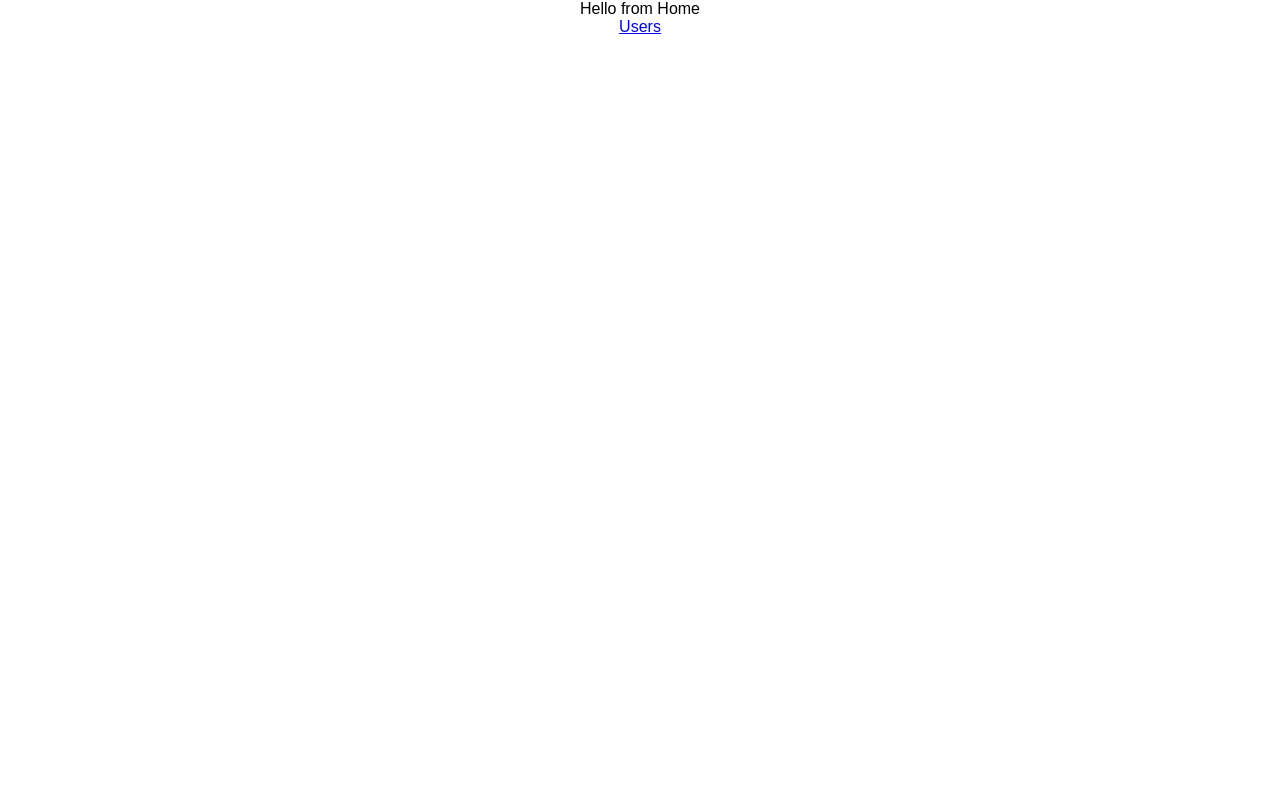
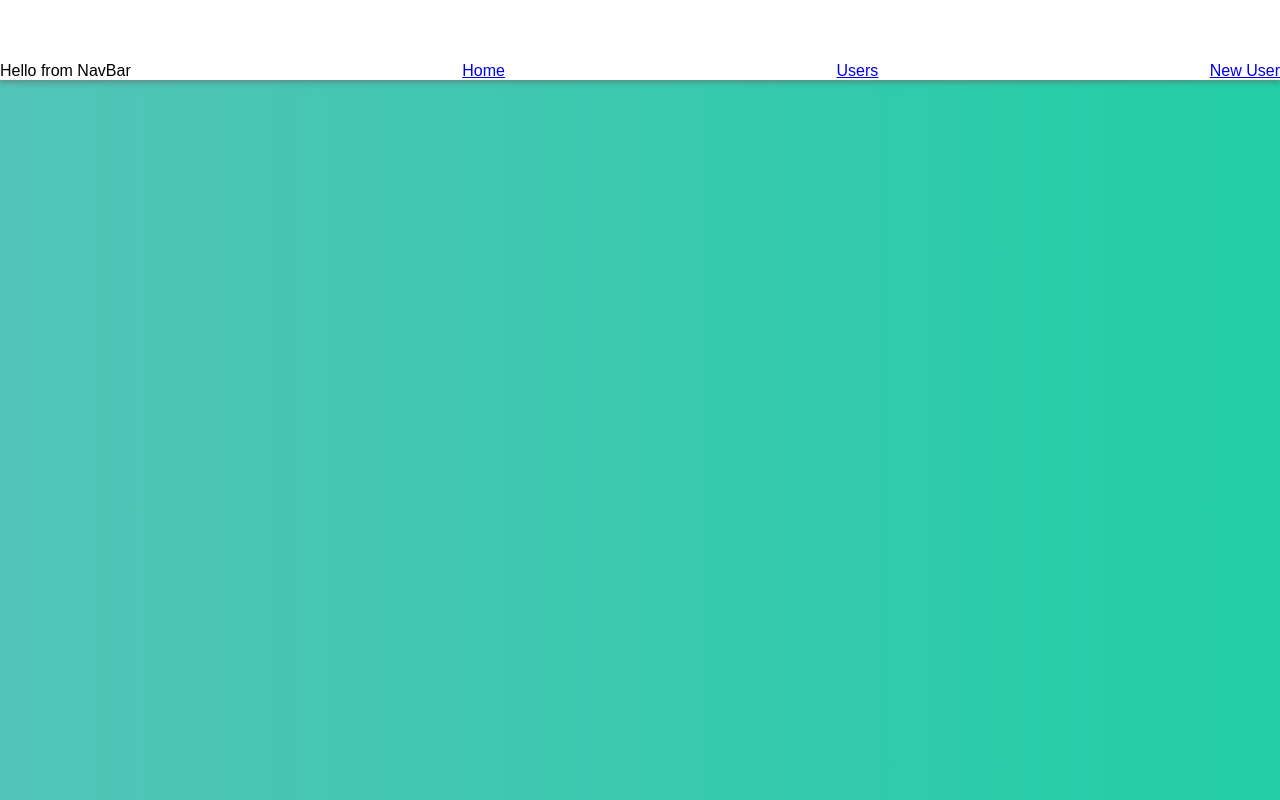
Before and after one commit to nintichance/project3, a React (Create React App) app in the folder client/: page / in a window 1280 px wide. Built offline with nearby package versions, Linux system fonts and the light colour scheme; no server answers.

Commit message:
Added animated gradient background to AppComponent and NavBar to Home Component

```diff
--- a/client/package.json
+++ b/client/package.json
@@ -8,6 +8,7 @@
     "react-dom": "^16.2.0",
     "react-router-dom": "^4.2.2",
     "react-scripts": "1.1.0",
+    "react-transition-group": "^2.2.1",
     "styled-components": "^3.0.2"
   },
   "proxy": "http://localhost:4000",
--- a/client/src/components/Home.js
+++ b/client/src/components/Home.js
@@ -1,12 +1,14 @@
 import React from 'react'
 import { Link } from 'react-router-dom'
 import { HomeContainer } from './styled-components/Containers'
+import NavBar from './NavBar'
 
 
 
 const Home = () => {
     return(
         <HomeContainer>
+            <NavBar />
             Hello from Home
             <Link to='/users'>Users</Link>
         </HomeContainer>
--- a/client/src/components/styled-components/Containers.js
+++ b/client/src/components/styled-components/Containers.js
@@ -2,9 +2,32 @@ import styled from 'styled-components'
 
 
 export const Container = styled.div`
-    display: grid;
+    display: flex;
+    flex-direction: column;
     justify-items: center;
     width: 100vw;
+    background: linear-gradient(270deg, #17d1a1, #d9a5ef);
+    background-size: 400% 400%;
+
+  -webkit-animation: AnimationName 15s ease infinite;
+  -moz-animation: AnimationName 15s ease infinite;
+  animation: AnimationName 15s ease infinite;
+
+  @-webkit-keyframes AnimationName {
+      0%{background-position:0% 50%}
+      50%{background-position:100% 50%}
+      100%{background-position:0% 50%}
+  }
+  @-moz-keyframes AnimationName {
+      0%{background-position:0% 50%}
+      50%{background-position:100% 50%}
+      100%{background-position:0% 50%}
+  }
+  @keyframes AnimationName {
+      0%{background-position:0% 50%}
+      50%{background-position:100% 50%}
+      100%{background-position:0% 50%}
+  }
 
 `
 export const UserShowContainer = Container.extend`
@@ -17,8 +40,9 @@ export const UserContainer = styled.div`
 
 `
 export const  HomeContainer = Container.extend`
-  display: grid;
   justify-items: center;
+  height: 100vh;
+  width: 100 vw;
 `
 export const UserListContainer = Container.extend`
 
```
Also changed, not shown: 2 other files (tests, documents, lock files or other folders).
